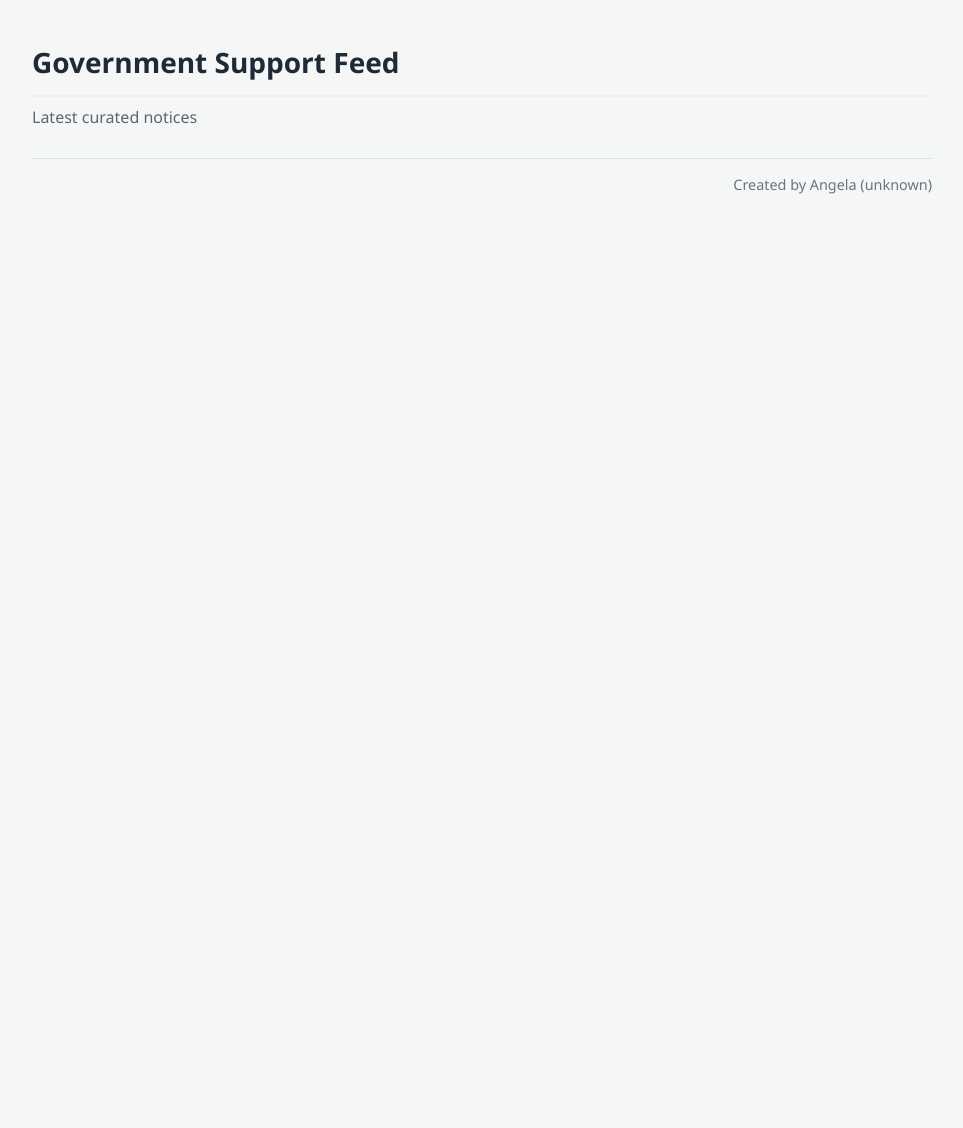
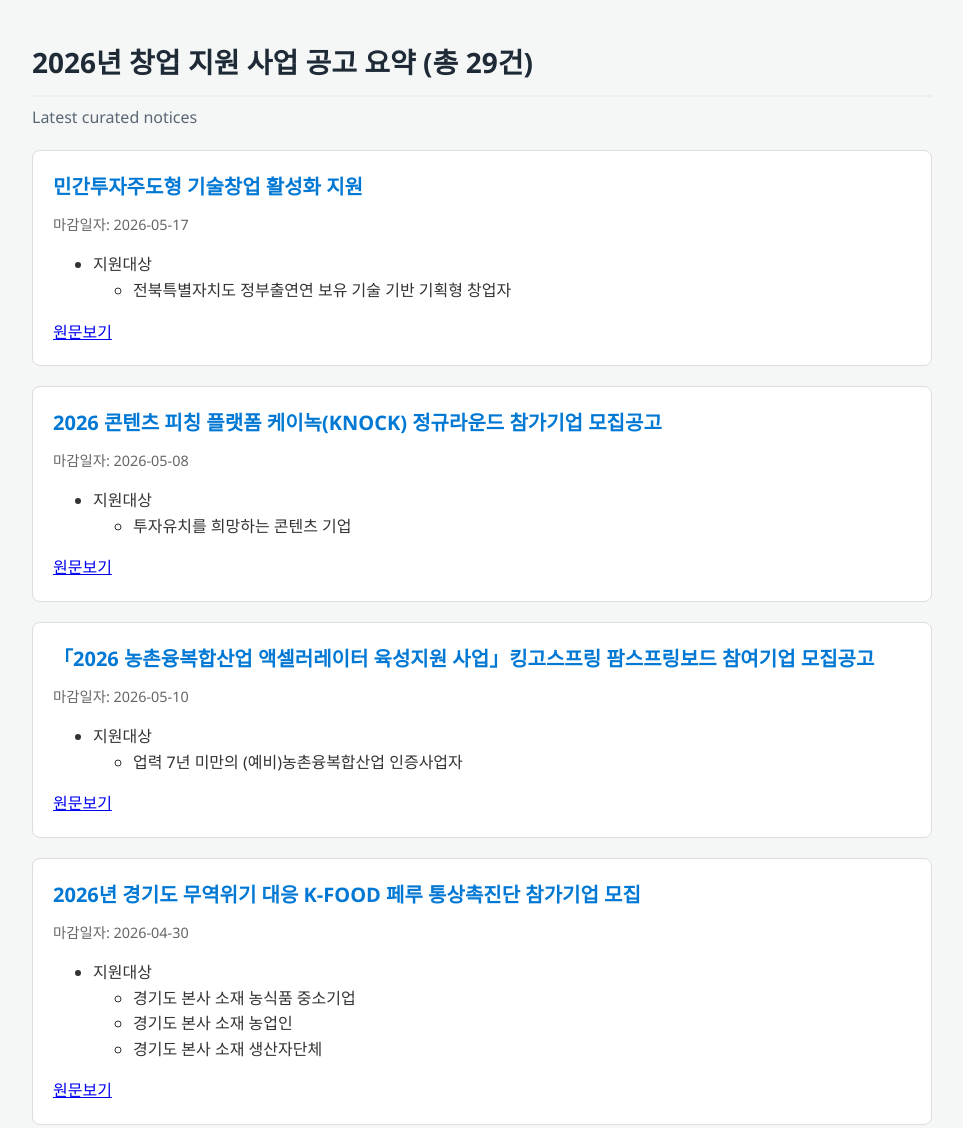
Before and after one commit to oneai01/angela-feed, a plain HTML site: page index.html in a window 1280 px wide. Shown: the top 1128 px of the page, without its empty margins (158-1121 px from the left). Before the commit the page ends 800 px from the top, so only its background shows below. Drawn offline with Linux system fonts and the light colour scheme.

Commit message:
feat: new rss structure rendering
Signed-off-by: litcoder <litcoderwiz@gmail.com>

```diff
--- a/assets/app.js
+++ b/assets/app.js
@@ -1,7 +1,16 @@
 fetch('rss.xml')
-    .then(response => response.text())
+    .then(response => {
+        if (!response.ok) {
+            throw new Error(`Failed to fetch RSS: ${response.status}`);
+        }
+        return response.text();
+    })
     .then(str => new window.DOMParser().parseFromString(str, "text/xml"))
     .then(xml => {
+        if (xml.querySelector('parsererror')) {
+            throw new Error('Invalid RSS XML');
+        }
+
         const titleSection = document.getElementById('feed-title-section');
         const footerSection = document.getElementById('feed-footer');
         const container = document.getElementById('feed-container');
@@ -9,10 +18,49 @@ fetch('rss.xml')
             throw new Error('Required container elements are missing.');
         }
 
-        const angelaVersion = xml.querySelector("angela-version")?.textContent?.trim() || "unknown";
-        const summaryTitle = xml.querySelector("summary_title")?.textContent?.trim() || "Government Support Feed";
-        const summaryDescription = xml.querySelector("description")?.textContent?.trim() || "Latest curated notices";
-        const briefs = xml.querySelectorAll("brief");
+        const getByTag = (node, tagName) => {
+            const direct = node.getElementsByTagName(tagName);
+            if (direct && direct.length > 0) return Array.from(direct);
+
+            // Fallback for namespaced tags when prefix handling is inconsistent.
+            return Array.from(node.getElementsByTagName('*')).filter(el => {
+                return `${el.prefix || ''}:${el.localName || ''}` === tagName || el.localName === tagName;
+            });
+        };
+
+        const firstTextByTags = (node, tagNames, fallback = '') => {
+            for (const tagName of tagNames) {
+                const matches = getByTag(node, tagName);
+                const value = matches[0]?.textContent?.trim();
+                if (value) return value;
+            }
+            return fallback;
+        };
+
+        const collectTextsByTags = (node, tagNames) => {
+            const values = [];
+            tagNames.forEach(tagName => {
+                getByTag(node, tagName).forEach(match => {
+                    const value = match.textContent?.trim();
+                    if (value) values.push(value);
+                });
+            });
+            return values;
+        };
+
+        const rssNode = getByTag(xml, 'rss')[0] || xml.documentElement || xml;
+        const angelaVersion =
+            rssNode.getAttribute?.('angela:version') ||
+            rssNode.getAttribute?.('version') ||
+            firstTextByTags(xml, ['angela:version', 'version', 'angela-version'], 'unknown');
+        const channel = getByTag(xml, 'channel')[0] || xml;
+        const summaryTitle = firstTextByTags(channel, ['title'], 'Government Support Feed');
+        const summaryDescription = firstTextByTags(
+            channel,
+            ['description', 'subtitle', 'angela:summary'],
+            'Latest curated notices'
+        );
+        const briefs = getByTag(channel, 'item');
 
         titleSection.innerHTML = `
             <h1>${summaryTitle}</h1>
@@ -21,25 +69,67 @@ fetch('rss.xml')
 
         container.innerHTML = '';
 
+        if (!briefs.length) {
+            container.innerHTML = '<p>표시할 공고가 없습니다.</p>';
+        }
+
         briefs.forEach(item => {
-            const title = item.querySelector("project-title").textContent;
-            const desc = item.querySelector("project-desc").textContent;
-            const url = item.querySelector("url").textContent;
-            const end_date = item.querySelector("end_date").textContent;
+            const title = firstTextByTags(item, ['title'], 'Untitled');
+            const description = firstTextByTags(item, ['description'], '');
+            const eligibilities = collectTextsByTags(item, ['angela:eligibilities', 'anglea:eligibilities']);
+            const benefits = collectTextsByTags(item, ['angela:benefits', 'anglea:benefits']);
+
+            let detailHtml = '';
+            if (description) {
+                detailHtml += `<p>${description}</p>`;
+            }
+            if (eligibilities.length || benefits.length) {
+                const sections = [];
+
+                if (eligibilities.length) {
+                    sections.push(`
+                        <li>
+                            지원대상
+                            <ul>${eligibilities.map(text => `<li>${text}</li>`).join('')}</ul>
+                        </li>
+                    `);
+                }
+
+                if (benefits.length) {
+                    sections.push(`
+                        <li>
+                            혜택
+                            <ul>${benefits.map(text => `<li>${text}</li>`).join('')}</ul>
+                        </li>
+                    `);
+                }
+
+                detailHtml += `<ul>${sections.join('')}</ul>`;
+            }
+            if (!detailHtml) {
+                detailHtml = '<p>상세 내용은 원문을 확인하세요.</p>';
+            }
+
+            const rawUrl = firstTextByTags(item, ['link'], '#');
+            const url = /^(https?:|mailto:)/i.test(rawUrl) ? rawUrl : (rawUrl.includes('@') ? `mailto:${rawUrl}` : rawUrl);
+            const isEmailLink = /^mailto:/i.test(url);
+            const emailAddress = isEmailLink ? url.replace(/^mailto:/i, '') : '';
+            const linkText = isEmailLink ? `연락처: ${emailAddress}` : '원문보기';
+            const end_date = firstTextByTags(item, ['angela:end_date', 'end_date', 'pubDate'], '마감일 미정');
 
             const card = document.createElement('div');
             card.className = 'brief';
             card.innerHTML = `
                 <div class="title">${title}</div>
-                <div class="meta">${end_date}</div>
-                <p>${desc}</p>
-                <a href="${url}" target="_blank" rel="noopener noreferrer">원문보기</a>
+                <div class="meta">마감일자: ${end_date}</div>
+                ${detailHtml}
+                <a href="${url}" target="_blank" rel="noopener noreferrer">${linkText}</a>
             `;
             container.appendChild(card);
         });
 
         if (footerSection) {
-            footerSection.textContent = `Created by Angela (${angelaVersion})`;
+            footerSection.textContent = `Created by Angela (ver. ${angelaVersion})`;
         }
     })
     .catch(() => {
--- a/index.html
+++ b/index.html
@@ -3,7 +3,7 @@
 <head>
     <meta charset="UTF-8">
     <meta name="viewport" content="width=device-width, initial-scale=1.0">
-    <title>Angela | Government Notice Dashboard</title>
+    <title>Angela | 정부사업공고 Dashboard</title>
     <link rel="stylesheet" href="assets/style.css">
 </head>
 <body>
```
